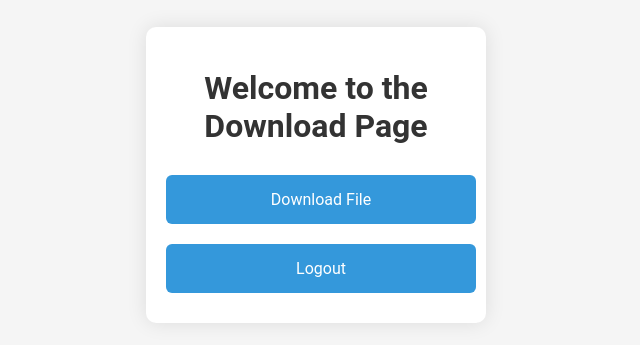
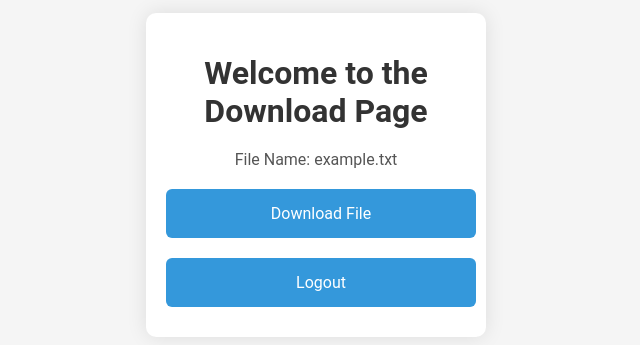
Before and after one commit to 301Bri/website-answerr, a plain HTML site: page views/download.html in a window 1280 px wide. Shown: the part 245-590 px from the top of the page, without its empty margins (324-964 px from the left). Drawn offline with Linux system fonts and the light colour scheme.

Commit message:
Update download.html

```diff
--- a/views/download.html
+++ b/views/download.html
@@ -37,6 +37,11 @@
             margin-bottom: 20px;
         }
 
+        .file-name {
+            color: #555;
+            margin-bottom: 10px;
+        }
+
         .download-link, .logout-link {
             display: inline-block;
             width: calc(100% - 20px); /* Adjusted width to account for padding */
@@ -60,6 +65,7 @@
 <body>
     <div class="container">
         <h1>Welcome to the Download Page</h1>
+        <p class="file-name">File Name: example.txt</p>
         <a href="/download" class="download-link">Download File</a>
         <a href="/logout" class="logout-link">Logout</a>
     </div>
```
